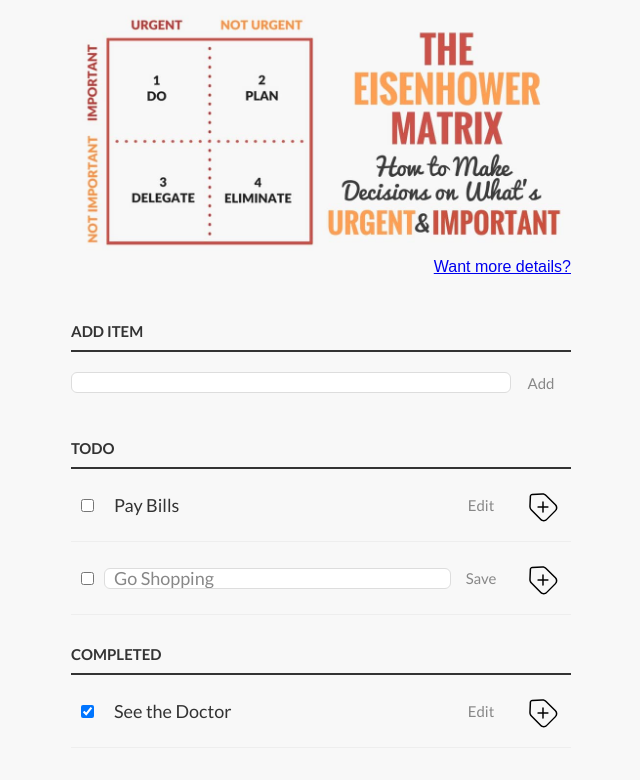
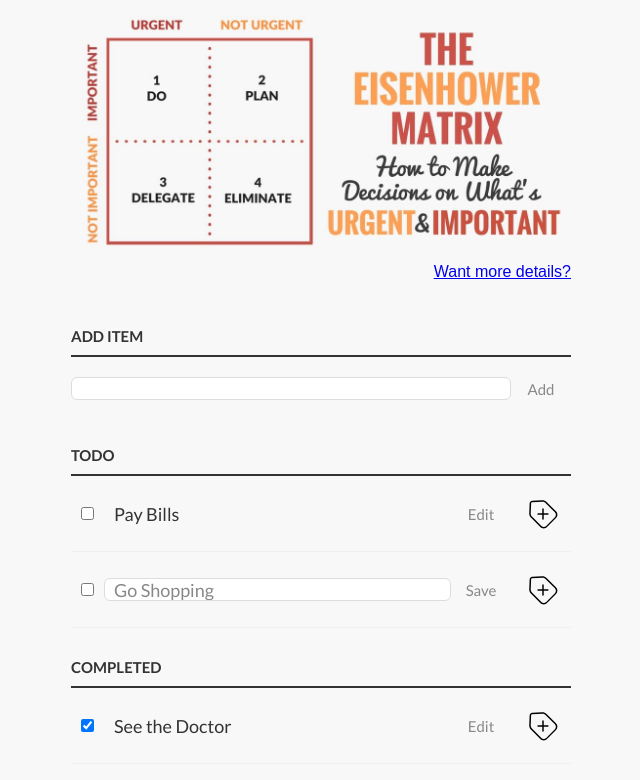
Before and after one commit to AliakseiBarsukov/ToDo-list, a plain HTML site: page index.html in a window 1280 px wide. Shown: the whole page, without its empty margins (319-959 px from the left). Drawn offline with Linux system fonts and the light colour scheme.

Commit message:
fix: add Html5 DOCTYPE tag, meta tag

```diff
--- a/index.html
+++ b/index.html
@@ -1,7 +1,12 @@
-<html>
-<HEAD><title>Todo App</title>
-<link href='https://fonts.googleapis.com/css?family=Lato:300,400,700' rel='stylesheet' type='text/css'>
-<link rel="stylesheet" href="style.css" type="text/css" MEDIA="screen" charset="utf-8">
+<!DOCTYPE html>
+<html lang="en">
+<HEAD>
+  <meta charset="UTF-8">
+  <meta http-equiv="X-UA-Compatible" content="IE=edge">
+  <meta name="viewport" content="width=device-width, initial-scale=1.0">
+  <title>Todo App</title>
+  <link href='https://fonts.googleapis.com/css?family=Lato:300,400,700' rel='stylesheet' type='text/css'>
+  <link rel="stylesheet" href="style.css" type="text/css" MEDIA="screen" charset="utf-8">
 </HEAD>
 <body>
 <div class="aaa"><img src="./eisenhower-matrix.jpg"><a class='more_inf' href="https://goal-life.com/page/method/matrix-eisenhower">Want more details&quest;</a></div>
```
